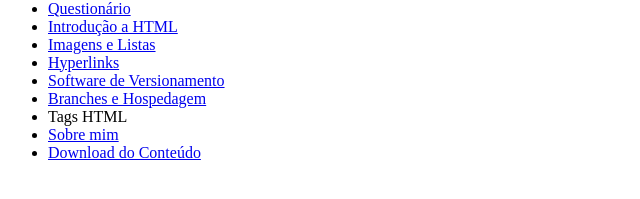
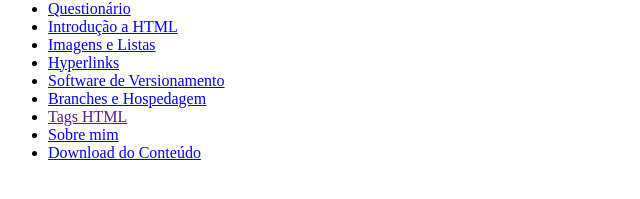
Before and after one commit to HelenaSuzuki/Trilha-do-aprendizado, a plain HTML site: page index.htm in a window 1280 px wide. Shown: the part 121-320 px from the top of the page, 0-640 px from the left. Drawn offline with Linux system fonts and the light colour scheme.

Commit message:
mudando frase de lugar

```diff
--- a/index.htm
+++ b/index.htm
@@ -17,7 +17,7 @@
     <li><a target ="_blank" href="RDE05_Helena_Suzuki.htm">Hyperlinks</a> </li>
     <li><a target="_blank" href="RDE06-síntese.htm" >Software de Versionamento</a></li>
     <li><a target="_blank" href="RDE07/RDE07_Helena_Suzuki.htm">Branches e Hospedagem</li>
-    <li><a target="_blank" href=""></a>Tags HTML</li>
+    <li><a target="_blank" href="">Tags HTML</a></li>
     <li><a target ="_blank" href="sobre.html">Sobre mim</a></li>
     <li><a href="Trilha do Aprendizado zip.zip" download="Trilha do Aprendizado zip.zip" >Download do Conteúdo</a></li>
 </ul>
```
